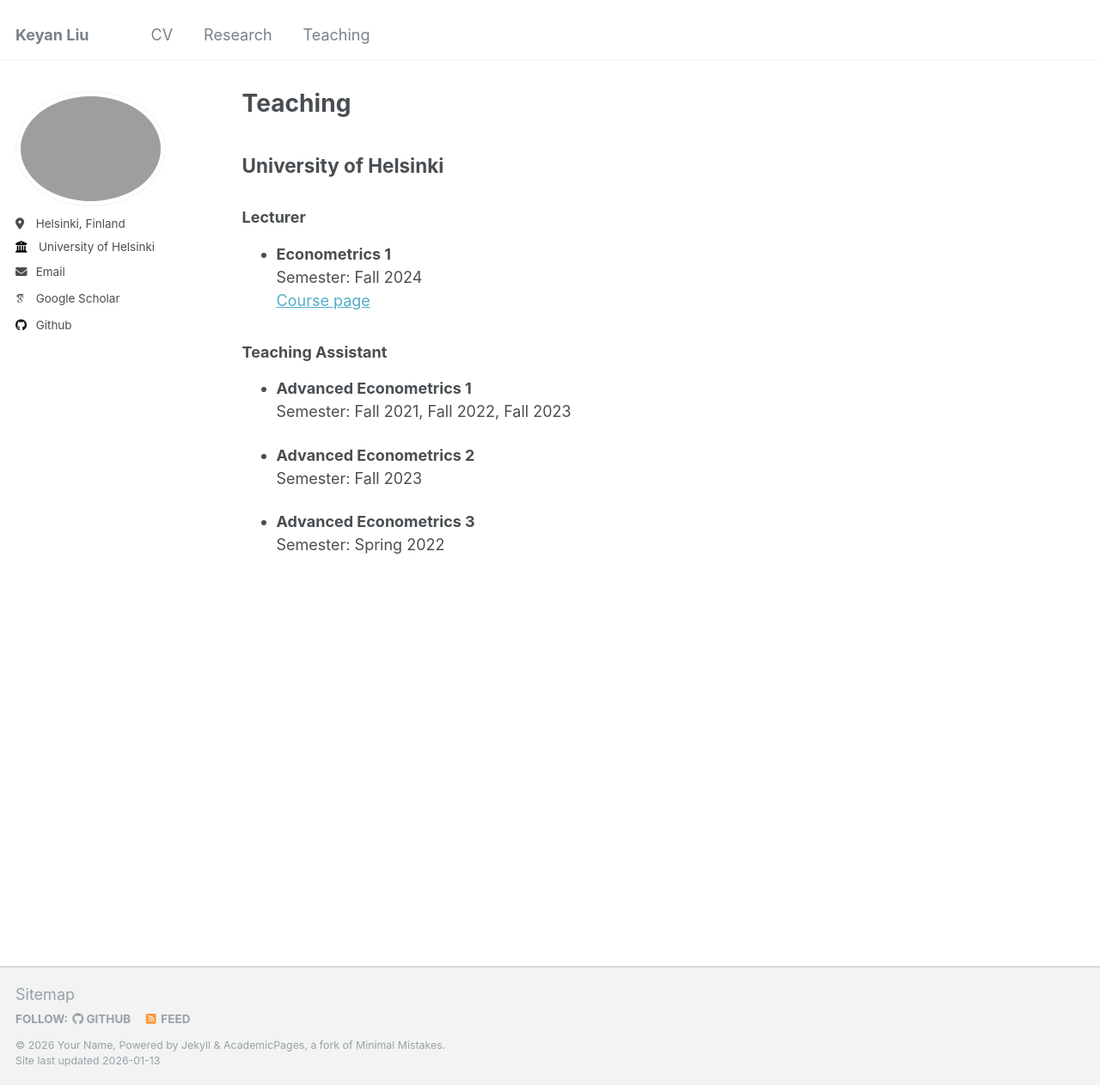
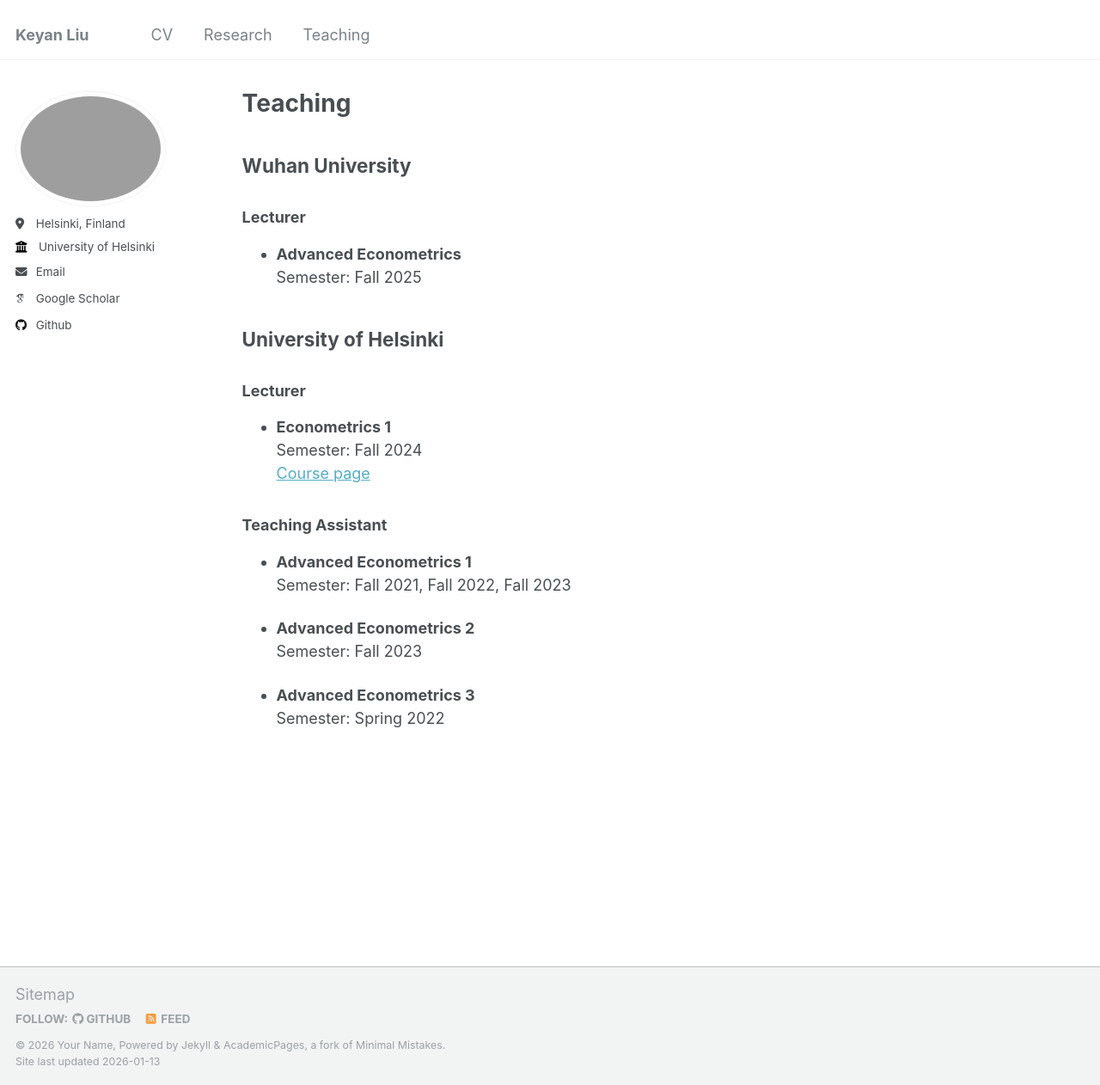
Before and after one commit to keyanliu1/keyanliu1.github.io, a Jekyll site: the page built from _pages/teaching.md, in a window 1280 px wide and 1262 px high. Shown: the whole window at 86% size. Built offline with Jekyll 4.4.1, drawn with Linux system fonts in a browser that asks for light colours; some web fonts are replaced.

Commit message:
Update teaching.md

```diff
--- a/_pages/teaching.md
+++ b/_pages/teaching.md
@@ -4,6 +4,11 @@ title: "Teaching"
 permalink: /teaching/
 author_profile: true
 ---
+## Wuhan University
+
+### Lecturer
+- **Advanced Econometrics**
+  Semester: Fall 2025
 
 
 ## University of Helsinki
```
